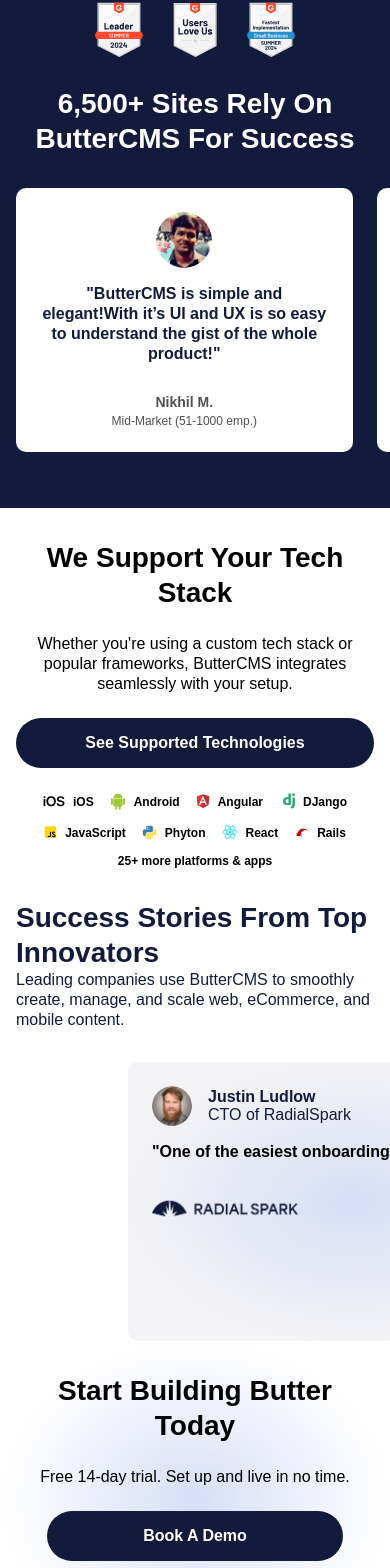
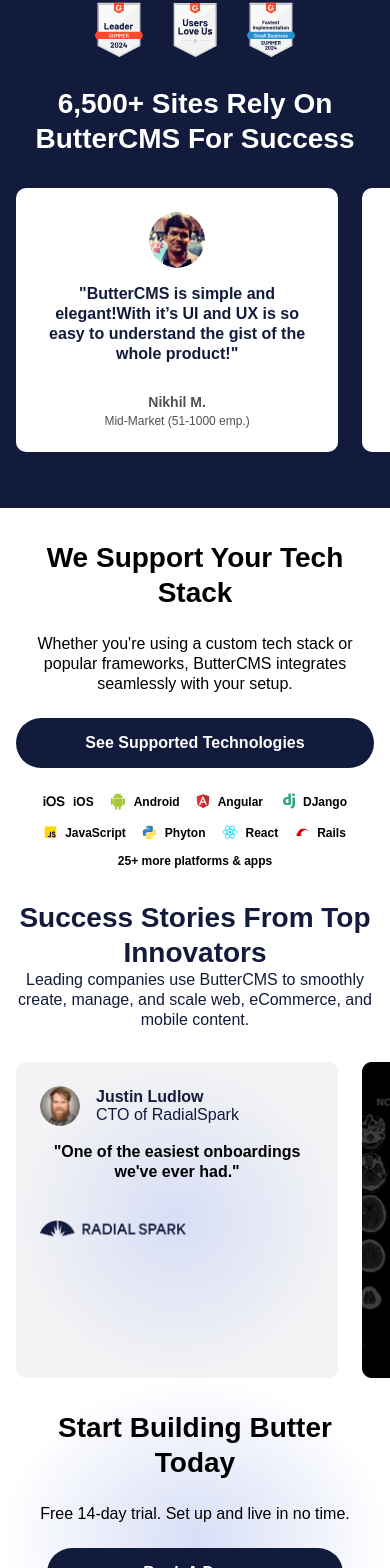
Before and after one commit to frank-temp/butter-lp, a Nuxt app: page / in a window 390 px wide. Shown: the part 3197-4765 px from the top of the page. Built offline with nearby package versions, Linux system fonts and the light colour scheme; a web font is replaced by a local one.

Commit message:
stories fix

```diff
--- a/components/home/Ratings.vue
+++ b/components/home/Ratings.vue
@@ -20,7 +20,7 @@
                 </div>
                 <h2 class='text-center'>6,500+ Sites Rely on ButterCMS for Success</h2>
             </article>
-            <article class='mt-8 flex flex-row gap-x-6 justify-start pl-4 md:pl-32 flex-nowrap w-full overflow-x-scroll'>
+            <article class='mt-8 flex flex-row gap-x-6 justify-start pl-4 md:pl-32 pr-4 md:pr-32 flex-nowrap w-full overflow-x-scroll'>
                 <rating-card v-for="item in data" :id="item.id" :user="item" :key="item.id" />
             </article>
         </div>
--- a/components/home/Stories.vue
+++ b/components/home/Stories.vue
@@ -1,11 +1,11 @@
 <template lang="">
-    <section class='flex flex-col md:gap-8 items-center justify-center w-screen overflow-hidden'>
+    <section class='flex flex-col md:gap-8 items-center justify-center w-screen overflow-hidden text-center md:text-left'>
         <article class='flex flex-col md:gap-6 items-center justify-center text-blue-dark px-4 md:px-28'>
             <h2>Success Stories from Top Innovators</h2>
             <p>Leading companies use ButterCMS to smoothly create, manage, and scale web, eCommerce, and mobile content.</p>
         </article>
         <article class='w-full max-w-screen overflow-hidden'>
-            <article class='mt-8 flex flex-row gap-x-6 justify-start pl-32 flex-nowrap w-full overflow-x-scroll'>
+            <article class='mt-8 flex flex-row gap-x-6 justify-start pl-4 md:pl-32 pr-4 md:pr-32 flex-nowrap w-full overflow-x-scroll'>
                 <story-card v-for="item in data" :id="item.id" :story="item" :key="item.id" />
             </article>
         </article>
--- a/components/organisms/StoryCard.vue
+++ b/components/organisms/StoryCard.vue
@@ -1,5 +1,5 @@
 <template lang="html">
-    <article v-if="(story.type === 'left')" class='rounded-[10px] p-6 bg-gradient-blue-lg min-w-[450px] flex flex-col gap-4 items-start justify-start'>
+    <article v-if="(story.type === 'left')" class='rounded-[10px] p-6 bg-gradient-blue-lg min-w-[90%] md:min-w-[450px] flex flex-col gap-4 items-start justify-start'>
         <div class='flex flex-col items-start justify-start gap-4'>
             <div class='flex flex-row gap-4 items-center justify-center'>
                 <img class='w-10 h-10 rounded-full' :src="story.picture" />
@@ -20,7 +20,7 @@
             <span class='font-[400]'>{{ story.position }}</span>
         </div>
         <img class='h-[20px] z-[2]' :src="story.logo" />
-        <img class='absolute z-[0] ' :src="story.background" />
+        <img v-if="(story.background.length > 0)" class='absolute z-[0] w-full h-full' :src="story.background" />
     </article>
 </template>
 <script setup>
```
